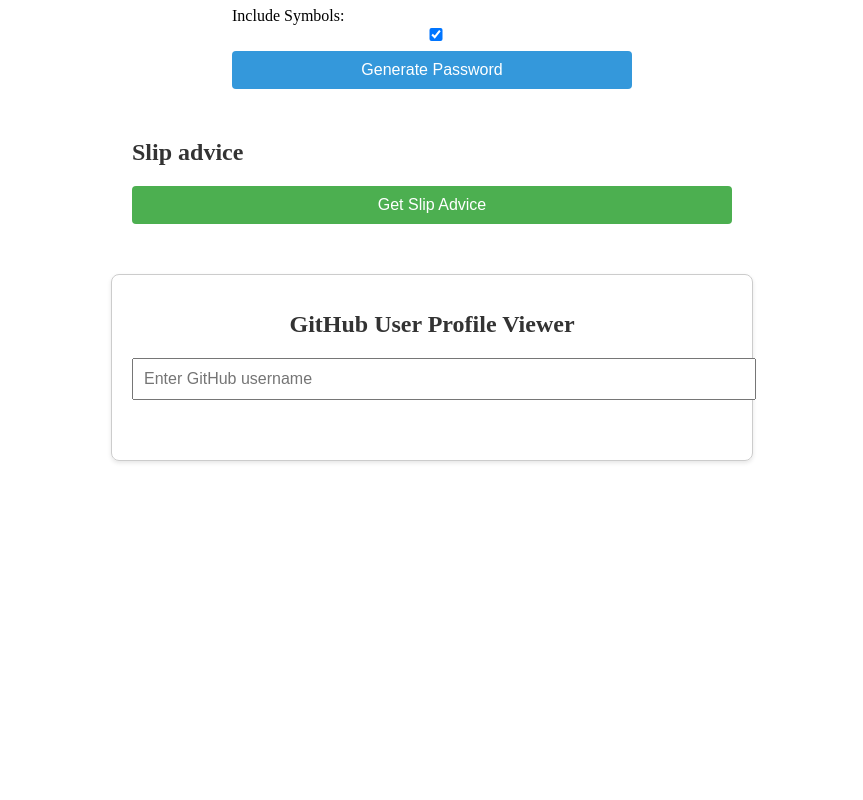
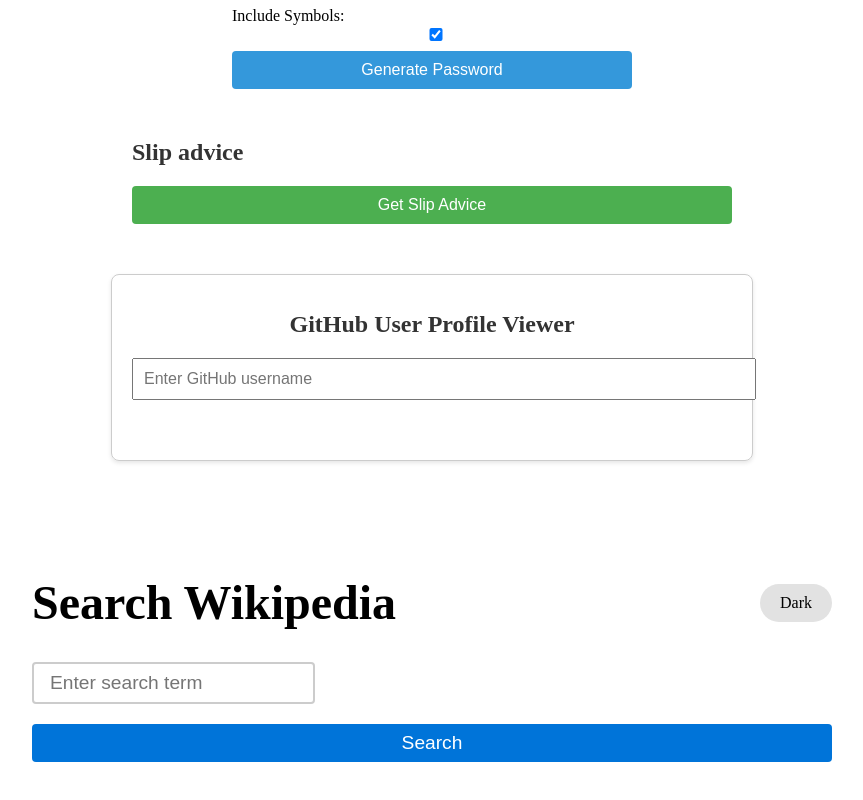
Before and after one commit to Waydj/vue3, a Vue app: page / in a window 1280 px wide. Shown: the part 2047-2847 px from the top of the page, without its empty margins (208-1071 px from the left). Before the commit the page ends 2558 px from the top, so only its background shows below. Built offline with nearby package versions, Linux system fonts and the light colour scheme.

Commit message:
wiki clone

```diff
--- a/src/App.vue
+++ b/src/App.vue
@@ -8,6 +8,7 @@
 import ToDoList from "./components/ToDoList.vue";
 import SlipAdvice from "./components/SlipAdvice.vue";
 import GitUsers from "./components/GitUsers.vue";
+import WikiClone from "./components/WikiClone.vue";
 </script>
 
 <template>
@@ -20,4 +21,5 @@
   <PasswordGenerator />
   <SlipAdvice />
   <GitUsers />
+  <WikiClone />
 </template>
--- /dev/null
+++ b/src/components/WikiClone.vue
@@ -0,0 +1,230 @@
+<script setup>
+import { ref } from "vue";
+
+const searchQuery = ref("");
+const searchResults = ref([]);
+const isLoading = ref(false);
+const error = ref(null);
+const isDarkTheme = ref(false);
+
+const searchWikipedia = async (query) => {
+  const encodedQuery = encodeURIComponent(query);
+  const endpoint = `https://en.wikipedia.org/w/api.php?action=query&list=search&prop=info&inprop=url&utf8=&format=json&origin=*&srlimit=10&srsearch=${encodedQuery}`;
+
+  try {
+    isLoading.value = true;
+    const response = await fetch(endpoint);
+    const data = await response.json();
+
+    if (data.query && data.query.search) {
+      searchResults.value = data.query.search;
+      error.value = null;
+    } else {
+      searchResults.value = [];
+      error.value = "No results found.";
+    }
+  } catch (err) {
+    console.error("Error fetching data:", err);
+    searchResults.value = [];
+    error.value = "An error occurred while fetching data.";
+  } finally {
+    isLoading.value = false;
+  }
+};
+
+const toggleTheme = () => {
+  isDarkTheme.value = !isDarkTheme.value;
+};
+
+const submitSearch = () => {
+  if (searchQuery.value.trim() !== "") {
+    searchWikipedia(searchQuery.value);
+  } else {
+    searchResults.value = [];
+    error.value = "Please enter a valid search term.";
+  }
+};
+</script>
+
+<template>
+  <div :class="{ 'dark-theme': isDarkTheme }">
+    <div class="container">
+      <div class="header-container">
+        <h1>Search Wikipedia</h1>
+        <span id="theme-toggler" @click="toggleTheme">{{
+          isDarkTheme ? "Light" : "Dark"
+        }}</span>
+      </div>
+
+      <form @submit.prevent="submitSearch">
+        <input
+          v-model="searchQuery"
+          type="text"
+          id="search-input"
+          placeholder="Enter search term"
+        />
+        <button type="submit">Search</button>
+      </form>
+
+      <div id="search-results">
+        <div v-if="isLoading" class="spinner">Loading ...</div>
+        <p v-if="error">{{ error }}</p>
+        <div v-if="searchResults.length">
+          <div
+            v-for="result in searchResults"
+            :key="result.pageid"
+            class="result-item"
+          >
+            <h3 class="result-title">
+              <a
+                :href="`https://en.wikipedia.org/?curid=${result.pageid}`"
+                target="_blank"
+                rel="noopener"
+                >{{ result.title }}</a
+              >
+            </h3>
+            <a
+              :href="`https://en.wikipedia.org/?curid=${result.pageid}`"
+              class="result-link"
+              target="_blank"
+              rel="noopener"
+            >
+              {{ `https://en.wikipedia.org/?curid=${result.pageid}` }}
+            </a>
+            <p class="result-snippet" v-html="result.snippet"></p>
+          </div>
+        </div>
+      </div>
+    </div>
+  </div>
+</template>
+
+<style scoped>
+body {
+  font-family: Arial, sans-serif;
+  margin: 0;
+  padding: 0;
+}
+
+.container {
+  max-width: 800px;
+  margin: 0 auto;
+  padding: 2rem;
+}
+
+h1 {
+  font-size: 3rem;
+  margin-bottom: 2rem;
+}
+
+#search-form {
+  display: flex;
+  justify-content: center;
+  align-items: center;
+  margin-bottom: 2rem;
+}
+
+#search-input {
+  font-size: 1.2rem;
+  padding: 0.5rem 1rem;
+  margin-right: 1rem;
+  border: 2px solid #ccc;
+  border-radius: 0.25rem;
+  flex-grow: 1;
+}
+
+#search-input:focus {
+  outline: none;
+  border-color: #0074d9;
+}
+
+button[type="submit"] {
+  font-size: 1.2rem;
+  padding: 0.5rem 1rem;
+  background-color: #0074d9;
+  color: #fff;
+  border: none;
+  border-radius: 0.25rem;
+  cursor: pointer;
+}
+
+button[type="submit"]:hover {
+  background-color: #0063ad;
+}
+
+#search-results {
+  margin-bottom: 2rem;
+}
+
+.result-item {
+  margin-bottom: 1rem;
+}
+
+.result-title {
+  font-size: 1.5rem;
+  margin-top: 0;
+}
+
+.result-link {
+  display: block;
+  font-size: 1.2rem;
+  margin-bottom: 0.5rem;
+  color: #0074d9;
+}
+
+.result-link:hover {
+  text-decoration: underline;
+}
+
+.result-snippet {
+  margin-top: 0;
+}
+
+.spinner {
+  display: flex;
+  justify-content: center;
+  align-items: center;
+  font-size: 2rem;
+  height: 10rem;
+}
+
+/* Dark theme */
+.header-container {
+  display: flex;
+  justify-content: space-between;
+  align-items: center;
+}
+
+#theme-toggler {
+  border: none;
+  background: transparent;
+  cursor: pointer;
+  background: #e2e2e2;
+  padding: 10px 20px;
+  border-radius: 100px;
+}
+
+.dark-theme {
+  background-color: #282c34;
+  color: #fff;
+}
+
+.dark-theme #search-input {
+  background-color: #454545;
+  color: #fff;
+  border-color: #fff;
+}
+
+.dark-theme #search-input:focus {
+  border-color: #0074d9;
+}
+
+.dark-theme button[type="submit"] {
+  background-color: #0074d9;
+}
+
+.dark-theme .result-link,
+.dark-theme .result-link:hover {
+  color: #90caf9;
+}
+</style>
```
